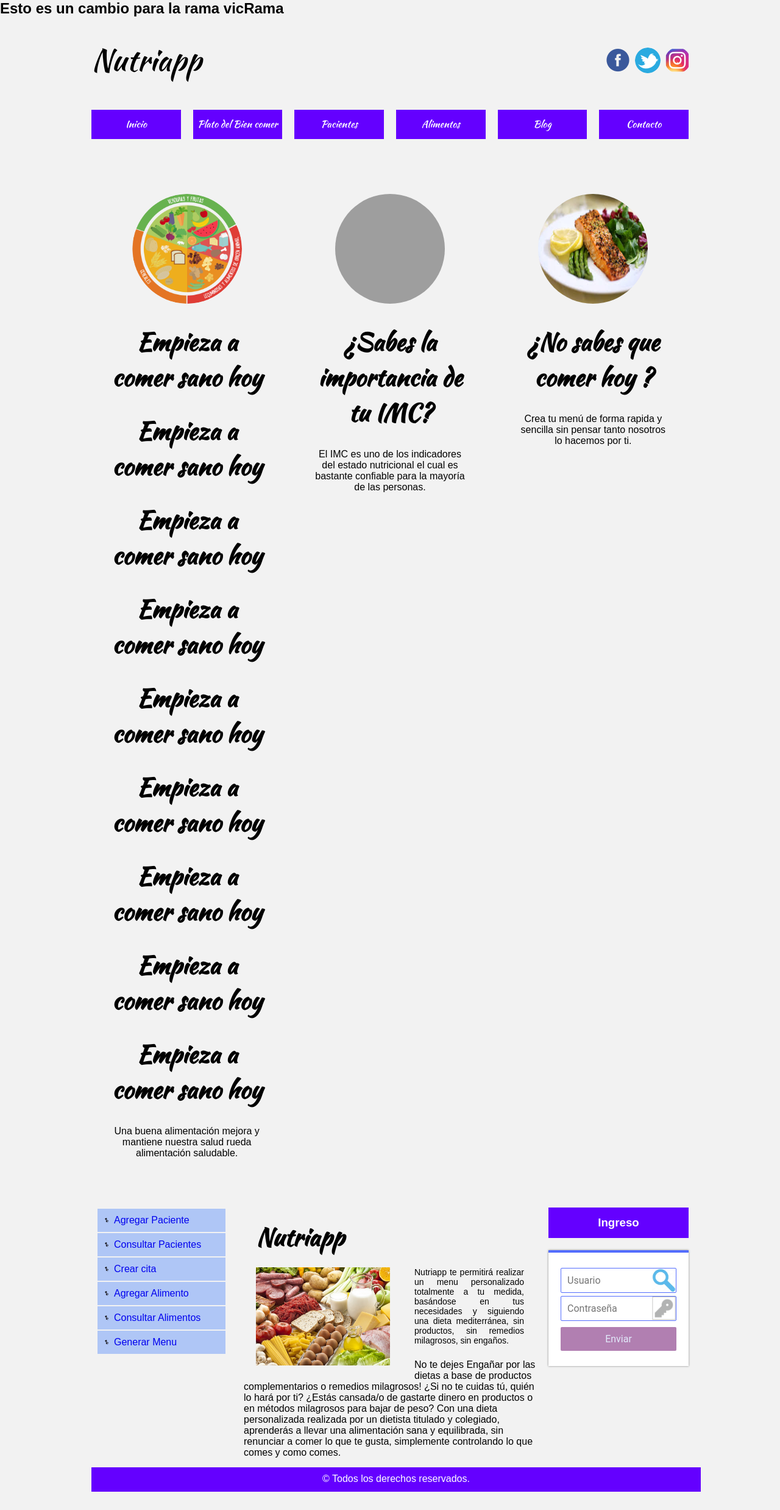
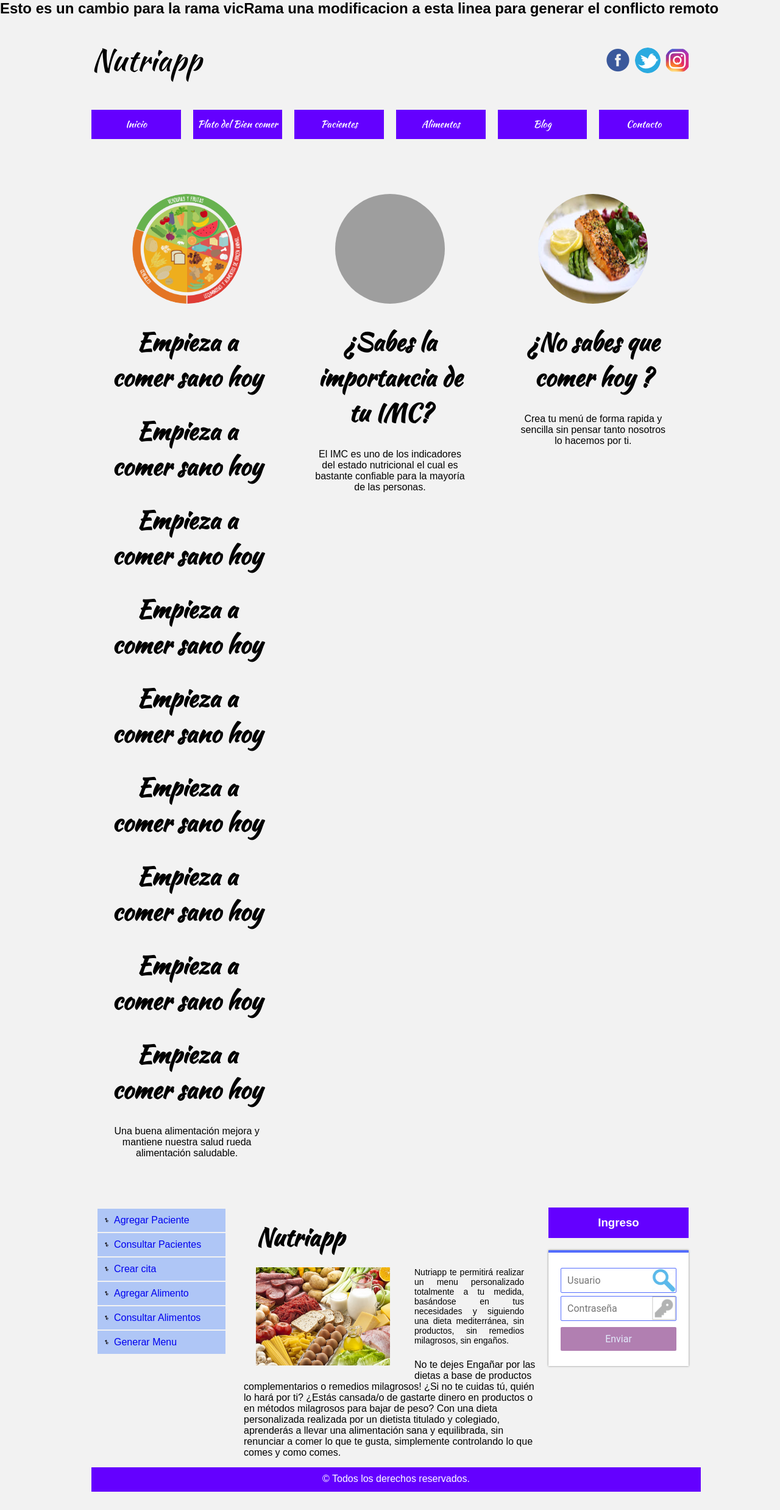
Before and after one commit to JackSparrowCg/nutriapp_TADDW, a PHP site: page / in a window 1280 px wide. Shown: the whole page at 61% size. Run offline with PHP 8.4, Linux system fonts and the light colour scheme; grey boxes are pictures that could not be loaded.

Commit message:
Agregue texto a la linea del encabezado h2 que esta justo despues de la etiqueta body

```diff
--- a/index.php
+++ b/index.php
@@ -1,6 +1,6 @@
 <?php require_once "head.php" ?>
 <body>
-	<h2>Esto es un cambio para la rama vicRama</h2>
+	<h2>Esto es un cambio para la rama vicRama una modificacion a esta linea para generar el conflicto remoto</h2>
 
     <div class="contenedor">
         <?php require_once "header.php" ?>
```
